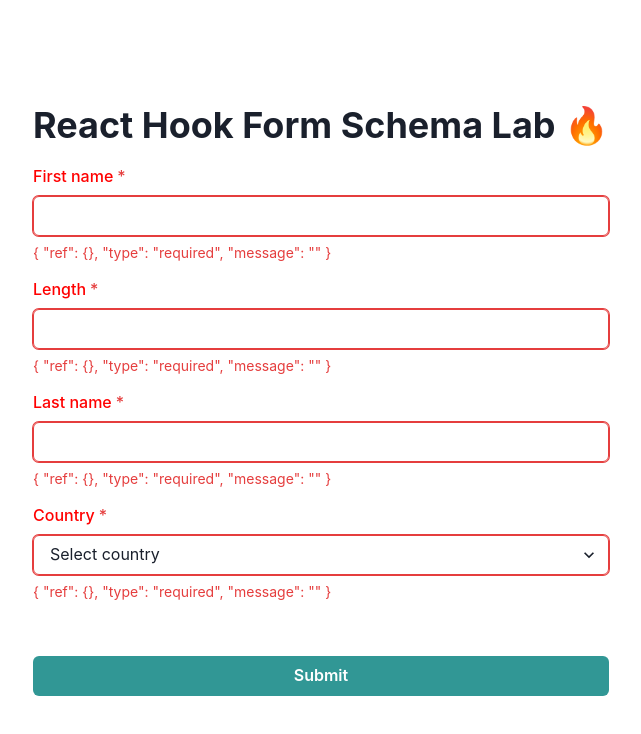
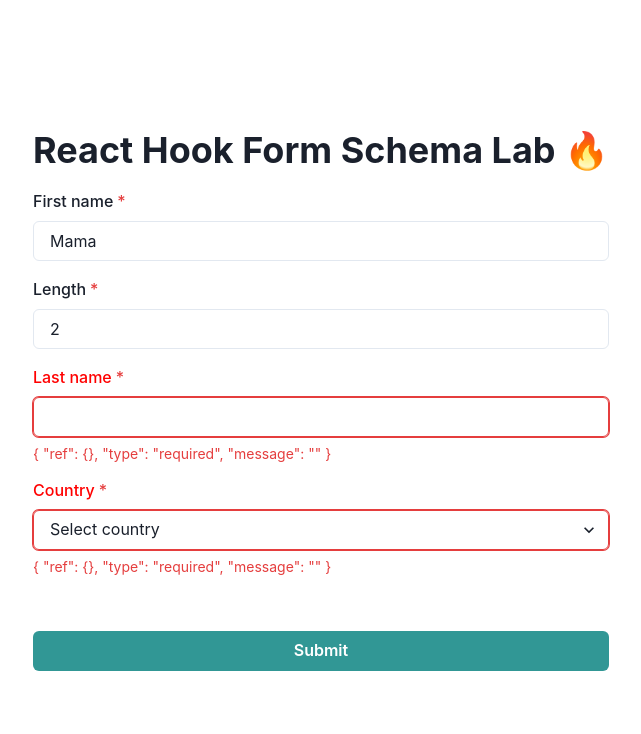
Before and after one commit to MomenSherif/react-hook-form-schema-lab, a React (Vite) app: page / in a window 1280 px wide. Shown: the top 734 px of the page, without its empty margins (319-960 px from the left). Built offline with nearby package versions, Linux system fonts and the light colour scheme.

Commit message:
feat: read only & default value at field level

```diff
--- a/src/App.tsx
+++ b/src/App.tsx
@@ -15,7 +15,11 @@ function App() {
 
   return (
     <Center minHeight="100vh">
-      <Form<FormData> onSubmit={handleSubmit} noValidate>
+      <Form<FormData>
+        onSubmit={handleSubmit}
+        defaultValues={{ firstName: 'Mama' }}
+        noValidate
+      >
         <VStack spacing="4">
           <Heading>React Hook Form Schema Lab 🔥</Heading>
           <TextField
@@ -26,7 +30,9 @@ function App() {
           <TextField
             name="length"
             label="Length"
-            validation="required|number|min:3"
+            validation="required|number"
+            defaultValue={2}
+            readOnly
           />
           <TextField
             name="lastName"
--- a/src/components/TextField.tsx
+++ b/src/components/TextField.tsx
@@ -10,11 +10,16 @@ import type { CustomField } from '../types';
 export type TextFieldProps = CustomField;
 
 export default function TextField(props: TextFieldProps) {
-  const { label, placeholder } = props;
+  const { label, placeholder, disabled, readOnly } = props;
   const { name, value, error, onChange, onBlur, ref } = useTextField(props);
 
   return (
-    <FormControl isRequired isInvalid={!!error}>
+    <FormControl
+      isRequired
+      isInvalid={!!error}
+      isDisabled={disabled}
+      isReadOnly={readOnly}
+    >
       <FormLabel htmlFor={name} _invalid={{ color: 'red' }}>
         {label}
       </FormLabel>
--- a/src/hooks/useCustomField.ts
+++ b/src/hooks/useCustomField.ts
@@ -9,6 +9,7 @@ export type UseCustomFieldOptions = CustomField;
 export default function useCustomField({
   name,
   validation,
+  defaultValue = '',
 }: UseCustomFieldOptions) {
   const validate = useValidation({ validation });
   useTriggerDepsValidation({ name, validation });
@@ -18,7 +19,7 @@ export default function useCustomField({
     fieldState: { error, isDirty, isTouched },
   } = useController({
     name,
-    defaultValue: '',
+    defaultValue,
     rules: { validate },
   });
 
--- a/src/hooks/useValidation.ts
+++ b/src/hooks/useValidation.ts
@@ -10,7 +10,7 @@ const alphaNumericRegExp = /^[\p{L}\p{M}\d]+$/u; // Any character
 type ValidationRules = Record<string, (value: any, ...args: any[]) => boolean>;
 
 const validationFunctions: ValidationRules = {
-  required: value => !!value.trim?.(),
+  required: value => !!value,
   minLength: (value, min) => (value ? value.length >= Number(min) : true),
   maxLength: (value, max) => (value ? value.length <= Number(max) : true),
   alpha: value => (value ? alphaRegExp.test(value) : true),
--- a/src/types.ts
+++ b/src/types.ts
@@ -4,4 +4,6 @@ export interface CustomField {
   placeholder?: string;
   validation?: string;
   disabled?: boolean;
+  readOnly?: boolean;
+  defaultValue?: any;
 }
```
